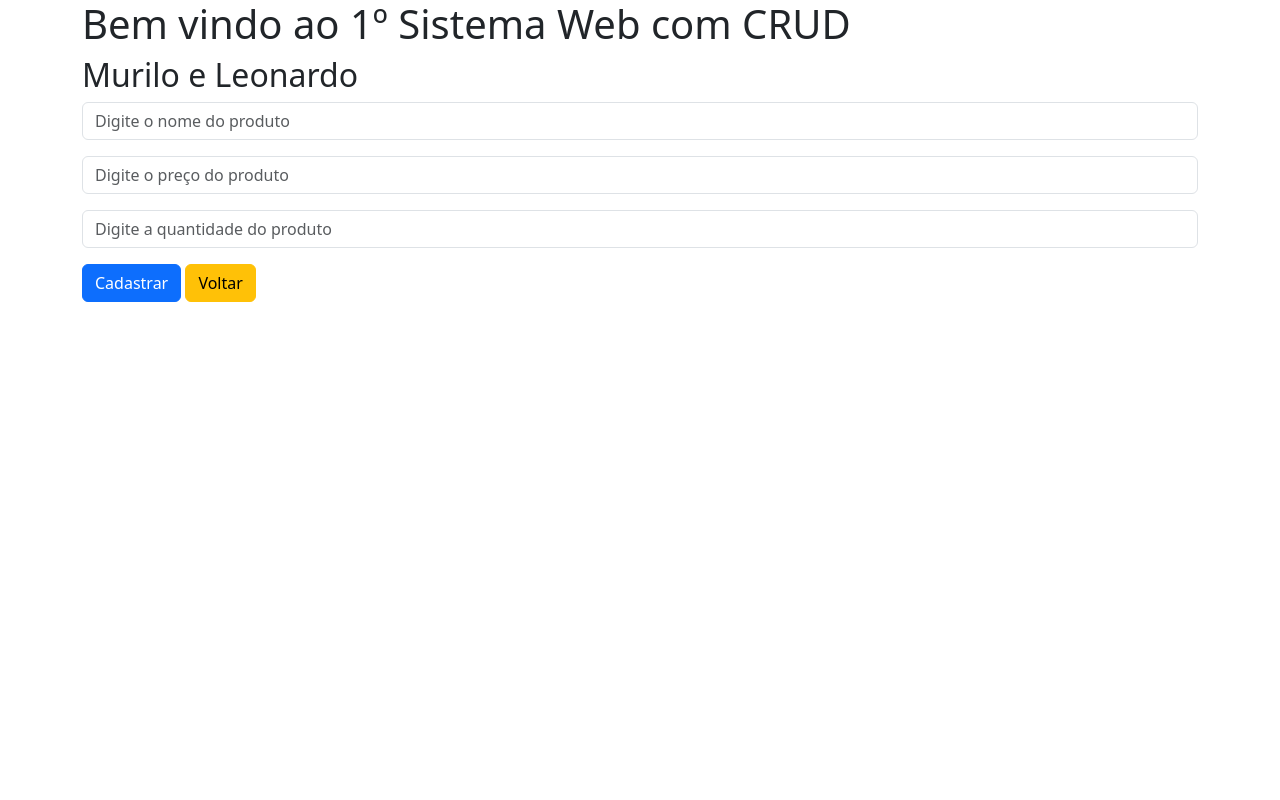
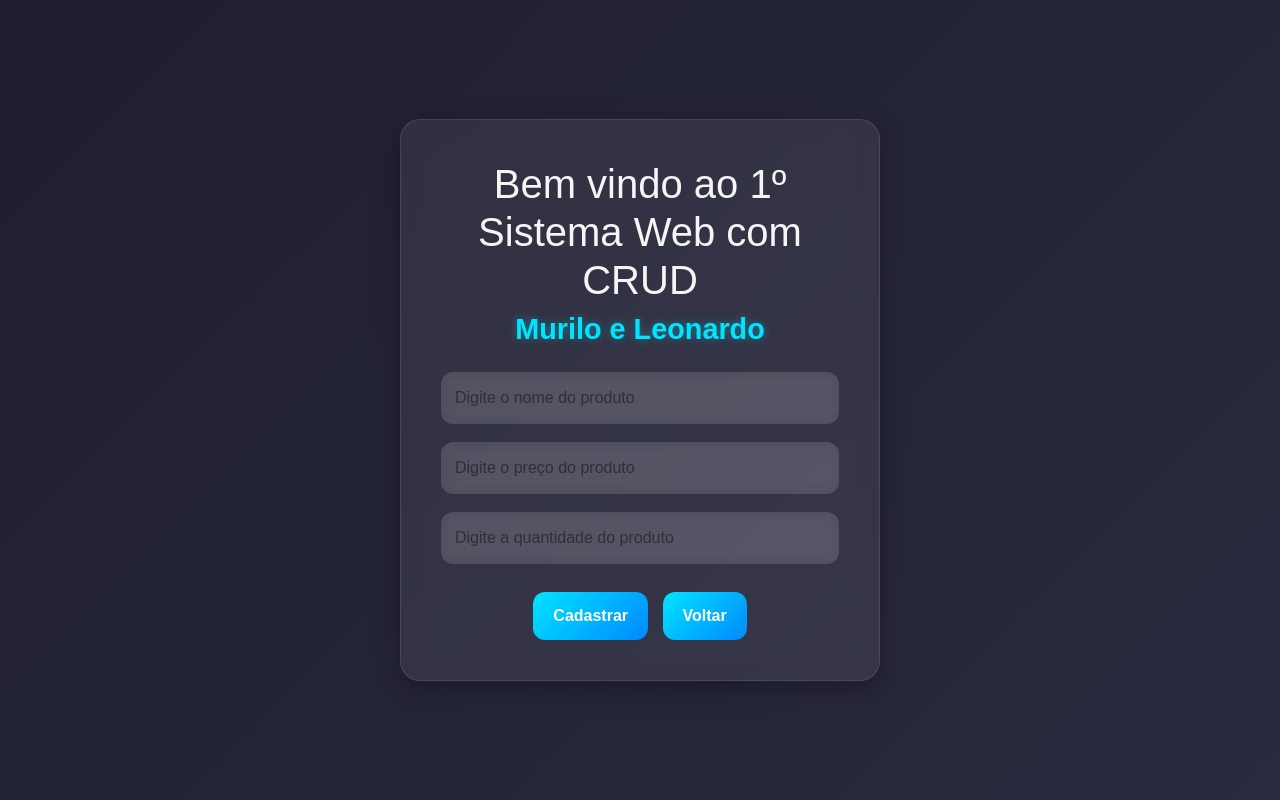
Before and after one commit to Murilo1006/loja, a PHP site: page /form_cadastrar.php in a window 1280 px wide. Run offline with PHP 8.4, Linux system fonts and the light colour scheme.

Commit message:
Add files via upload

```diff
--- /dev/null
+++ b/cadastro.css
@@ -0,0 +1,72 @@
+body {
+    margin: 0;
+    padding: 0;
+    font-family: 'Poppins', sans-serif;
+    background: linear-gradient(135deg, #1e1e2f, #2a2a40);
+    color: #f5f5f5;
+    min-height: 100vh;
+    display: flex;
+    align-items: center;
+    justify-content: center;
+}
+
+.container {
+    background: rgba(255, 255, 255, 0.07);
+    padding: 40px;
+    border-radius: 20px;
+    backdrop-filter: blur(10px);
+    box-shadow: 0 8px 25px rgba(0,0,0,0.3);
+    max-width: 480px;
+    width: 100%;
+    text-align: center;
+    border: 1px solid rgba(255,255,255,0.1);
+}
+
+.container h2 {
+    font-size: 1.8rem;
+    color: #00e5ff;
+    margin-bottom: 25px;
+    font-weight: 700;
+    text-shadow: 0 0 8px rgba(0,229,255,0.4);
+}
+
+.form-control {
+    border-radius: 12px;
+    border: none;
+    padding: 14px;
+    font-size: 1rem;
+    margin-bottom: 18px;
+    width: 100%;
+    color: #fff;
+    background: rgba(255,255,255,0.1);
+    backdrop-filter: blur(6px);
+    transition: all 0.3s ease;
+}
+
+.form-control:focus {
+    outline: none;
+    background: rgba(255,255,255,0.15);
+    box-shadow: 0 0 10px rgba(0,229,255,0.5);
+}
+
+button.btn,
+a.btn {
+    margin: 10px 5px 0 5px;
+    padding: 12px 20px;
+    border-radius: 12px !important;
+    font-size: 1rem;
+    font-weight: 600;
+    color: #fff;
+    background: linear-gradient(135deg, #00e5ff, #0088ff);
+    border: none;
+    cursor: pointer;
+    transition: transform 0.2s ease, box-shadow 0.2s ease;
+    text-decoration: none;
+    display: inline-block;
+}
+
+button.btn:hover,
+a.btn:hover {
+    transform: translateY(-3px);
+    box-shadow: 0 6px 14px rgba(0,229,255,0.3);
+}
--- a/form_atualizar.php
+++ b/form_atualizar.php
@@ -1,6 +1,10 @@
 <?php
     include 'cabecalho.php';
 ?>
+
+    <head>
+        <link rel="stylesheet" href="atualizar.css">
+    </head>
 
 <body>
     <div class="container">
--- a/form_cadastrar.php
+++ b/form_cadastrar.php
@@ -1,6 +1,10 @@
 <?php
     include 'cabecalho.php';
 ?>
+
+    <head>
+        <link rel="stylesheet" href="cadastro.css">
+    </head>
 
 <body>
     <div class="container">
--- a/index.php
+++ b/index.php
@@ -1,7 +1,11 @@
 <?php
     include 'cabecalho.php';
 ?>
-</head>
+
+    <head>
+        <link rel="stylesheet" href="index.css">
+    </head>
+
 <body>
     <div class="container">
         <h1>Bem vindo ao 1º Sistema Web com CRUD</h1>
--- a/inserir.php
+++ b/inserir.php
@@ -8,13 +8,14 @@ $quantidade = $_POST['quantidade'];
 $sql = "INSERT INTO produtos (nome, preco, quantidade) VALUES (:nome, :preco, :quantidade)";
 
 $stmt = $pdo->prepare($sql);
+
 $stmt->bindParam(':nome', $nome);
 $stmt->bindParam(':preco', $preco);
 $stmt->bindParam(':quantidade', $quantidade);
 
 if ($stmt->execute()) {
-echo "Produto inserido com sucesso!";
+    echo "Produto inserido com sucesso!";
 } else {
-echo "Erro ao inserir produto.";
+    echo "Erro ao inserir produto.";
 }
 ?>
--- a/listar.php
+++ b/listar.php
@@ -1,6 +1,10 @@
 <?php
     include 'cabecalho.php';
 ?>
+
+    <head>
+        <link rel="stylesheet" href="listar.css">
+    </head>
 
 <body>
     <div class="container">
```
Also changed, not shown: atualizar.css (added, +69 -0 lines), index.css (added, +72 -0 lines), listar.css (added, +62 -0 lines).
